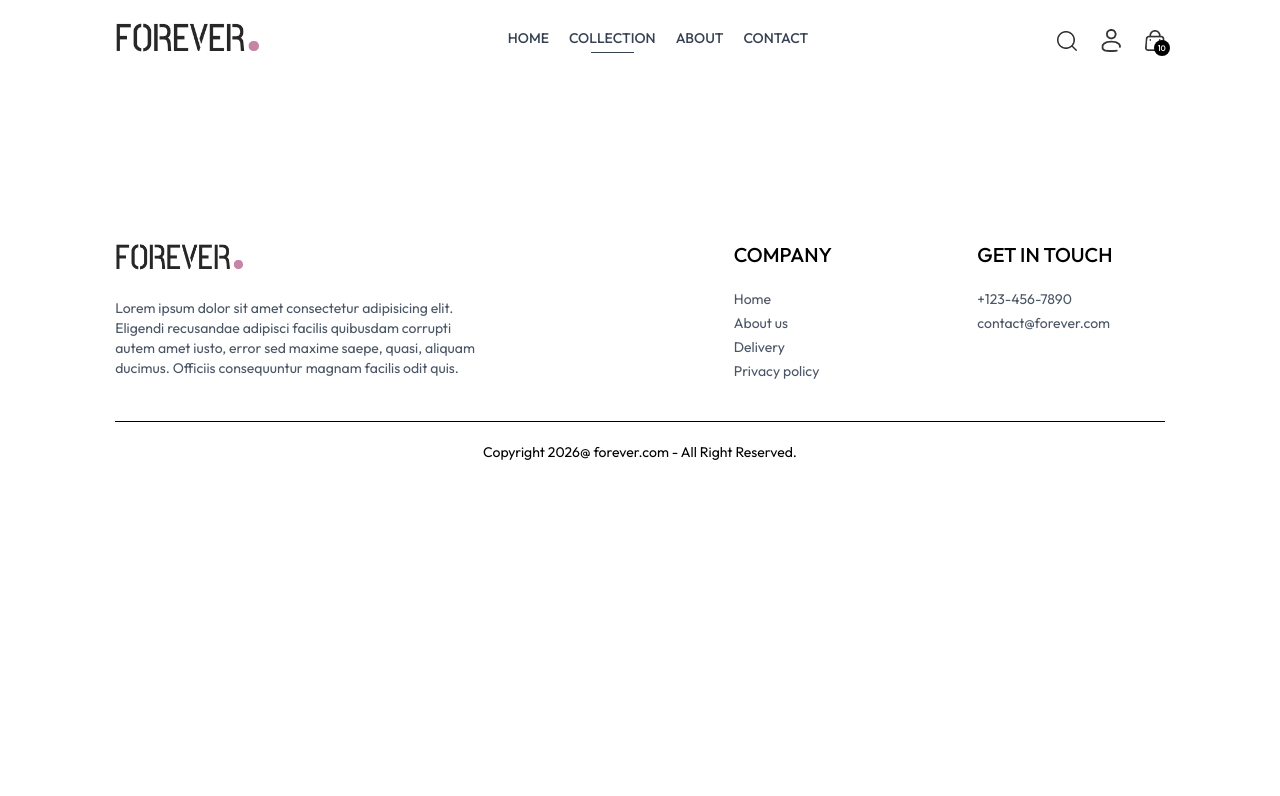
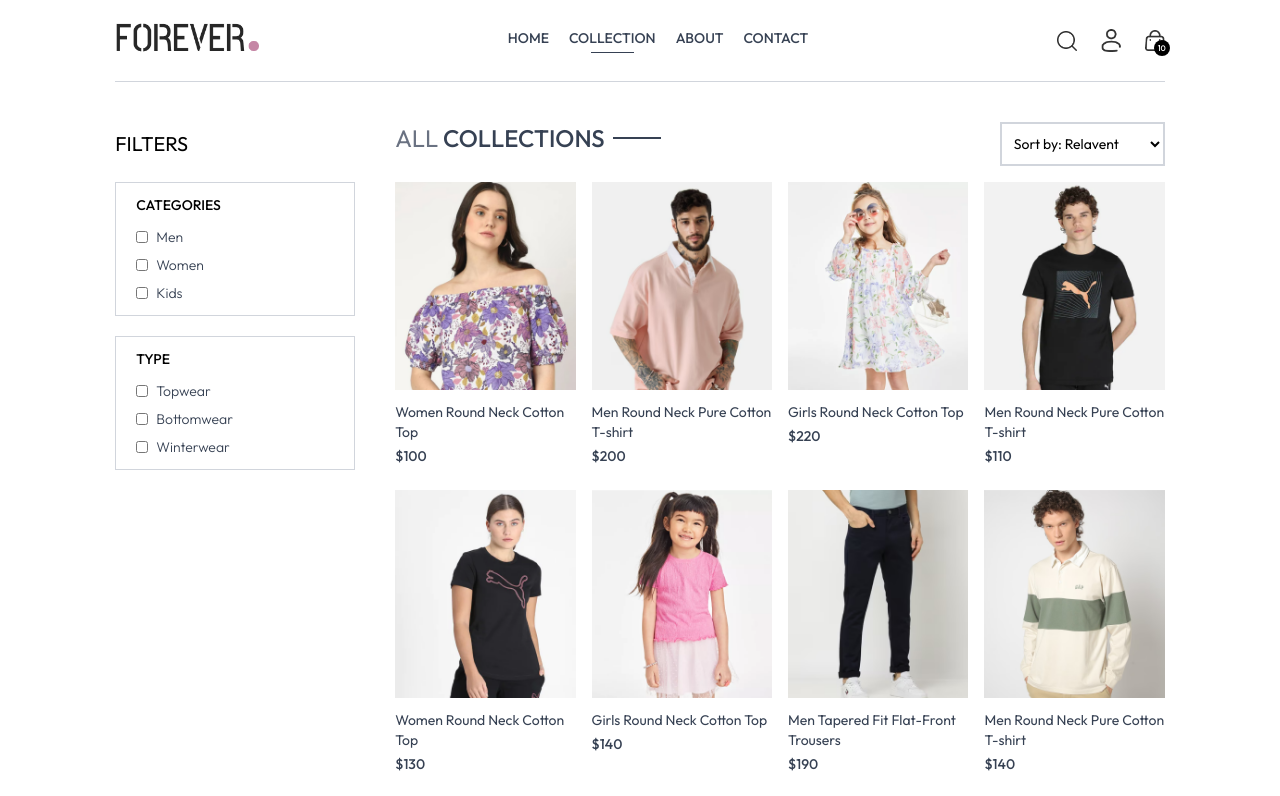
Before and after one commit to sameul-islam/forever, a React (Vite) app in the folder frontend/: page /collection in a window 1280 px wide. Shown: the top 796 px of the page. Built offline with nearby package versions, Linux system fonts and the light colour scheme.

Commit message:
create collection page

```diff
--- a/frontend/src/components/ProductItem.jsx
+++ b/frontend/src/components/ProductItem.jsx
@@ -16,5 +16,4 @@ const ProductItem = ({id, image, name, price}) => {
     </Link>
   )
 }
-
 export default ProductItem
--- a/frontend/src/pages/Collection.jsx
+++ b/frontend/src/pages/Collection.jsx
@@ -1,8 +1,128 @@
-import React from 'react'
+import React, { useContext, useEffect, useState } from 'react'
+import { ShopContext } from '../context/ShopContext'
+import { assets } from '../assets/assets';
+import Title from '../components/Title';
+import ProductItem from '../components/ProductItem';
 
 const Collection = () => {
+
+  const { products } = useContext(ShopContext);
+  const [showFilter,setShowFilter] = useState(false);
+  const [filterProducts, setFilterProducts] = useState([]);
+  const [category, setCategory] = useState([]);
+  const [subCategory, setSubCategory] = useState([]);
+
+  const toggleCategory = (e)  => {
+
+    if (category.includes(e.target.value)) {
+      setCategory(prev => prev.filter(item => item !== e.target.value))
+    }
+    else {
+      setCategory(prev => [...prev, e.target.value])
+    }
+
+  }
+
+  const toggleSubCategory = (e) => {
+
+    if (subCategory.includes(e.target.value)) {
+      setSubCategory(prev => prev.filter(item => item !== e.target.value))
+    }
+    else {
+      setSubCategory(prev => [...prev, e.target.value])
+    }
+
+  }
+
+  const applyFilter = () => {
+
+    let productsCopy = products.slice();
+
+    if (category.length > 0) {
+      productsCopy = productsCopy.filter(item => category.includes(item.category));
+    }
+
+    if (subCategory.length > 0) {
+      productsCopy = productsCopy.filter(item => subCategory.includes(item.subCategory))
+    }
+
+    setFilterProducts(productsCopy)
+
+  }
+
+  useEffect(() => {
+   setFilterProducts(products);
+  },[]);
+
+
+  useEffect(() => {
+   applyFilter();
+  }, [category, subCategory]);
+
+
   return (
-    <div>
+    <div className='flex flex-col sm:flex-row gap-1 sm:gap-10 pt-10 border-t border-gray-300'>
+
+      {/* filter Options */}
+      <div className='min-w-60'>
+           <p onClick={() => setShowFilter(!showFilter)} className='my-2 text-xl flex items-center cursor-pointer gap-2'>FILTERS
+            <img className={`h-3 sm:hidden ${showFilter ? "rotate-90" : ""}`} src={assets.dropdown_icon} alt="" />
+           </p>
+           {/* Category filter */}
+           <div className={`border border-gray-300 pl-5 py-3 mt-6 ${showFilter ? "" : "hidden"} sm:block`}>
+             <p className='mb-3 text-sm font-medium'>CATEGORIES</p>
+             <div className='flex flex-col gap-2 text-sm font-light text-gray-700'>
+                <p className='flex gap-2'>
+                  <input className='w-3' type="checkbox" value={'Men'} onChange={toggleCategory} /> Men
+                </p>
+                <p className='flex gap-2'>
+                  <input className='w-3' type="checkbox" value={'Women'} onChange={toggleCategory} /> Women
+                </p>
+                <p className='flex gap-2'>
+                  <input className='w-3' type="checkbox" value={'Kids'} onChange={toggleCategory} /> Kids
+                </p>
+             </div>
+           </div>
+           {/* SubCategory Filter */}
+           <div className={`border border-gray-300 pl-5 py-3 my-5 ${showFilter ? "" : "hidden"} sm:block`}>
+             <p className='mb-3 text-sm font-medium'>TYPE</p>
+             <div className='flex flex-col gap-2 text-sm font-light text-gray-700'>
+                <p className='flex gap-2'>
+                  <input className='w-3' type="checkbox" value={'Topwear'} onChange={toggleSubCategory} /> Topwear
+                </p>
+                <p className='flex gap-2'>
+                  <input className='w-3' type="checkbox" value={'Bottomwear'} onChange={toggleSubCategory} /> Bottomwear
+                </p>
+                <p className='flex gap-2'>
+                  <input className='w-3' type="checkbox" value={'Winterwear'} onChange={toggleSubCategory} /> Winterwear
+                </p>
+             </div>
+           </div>
+      </div>
+
+      {/* Right Side */}
+      <div className='flex-1'>
+
+      <div className='flex justify-between text-base sm:text-2xl mb-4'>
+        <Title text1={'ALL'} text2={'COLLECTIONS'}/>
+        {/* Product Sort */}
+        <select className='border-2 border-gray-300 text-sm px-2'>
+          <option value="relavent">Sort by: Relavent</option>
+          <option value="low-high">Sort by: Low to High</option>
+          <option value="high-low">Sort by: High to Low</option>
+        </select>
+      </div>
+
+      {/* Map Products */}
+      <div className='grid grid-cols-2 md:grid-cols-3 lg:grid-cols-4 gap-4 gap-y-6'>
+       {
+        filterProducts.map((item, index) => (
+          <ProductItem key={index} name={item.name} id={item._id} price={item.price} image={item.image}/>
+        ))
+       }
+      </div>
+
+      </div>
 
     </div>
   )
```
